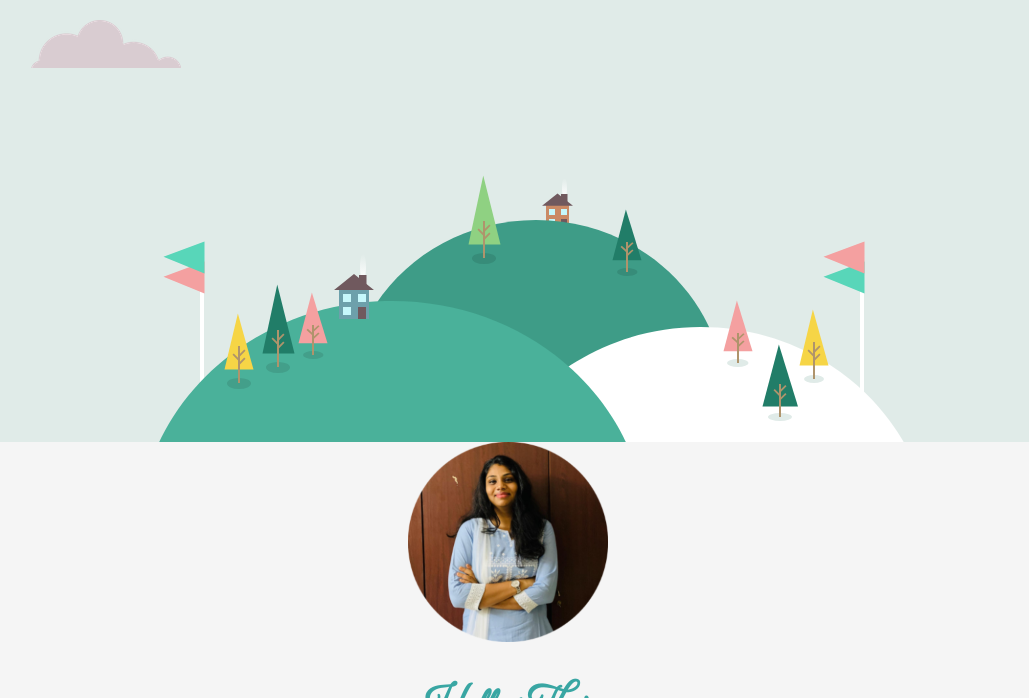
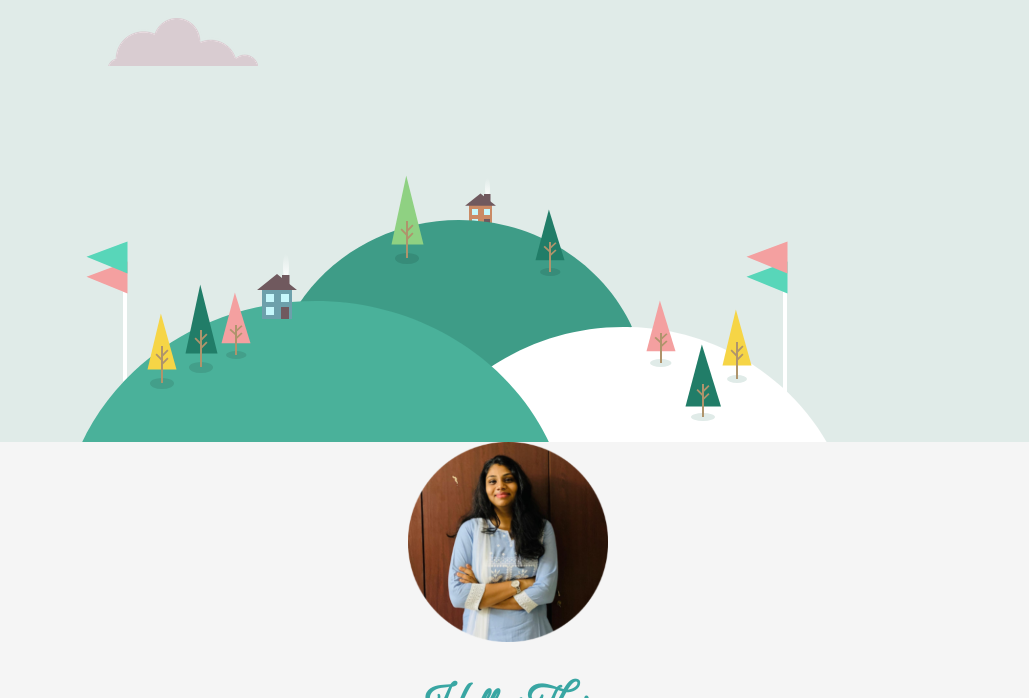
Before and after one commit to Tanu0512/Portfolio, a plain HTML site: page index.html in a window 1280 px wide. Shown: the part 402-1100 px from the top of the page, without its empty margins (132-1161 px from the left). Drawn offline with Linux system fonts and the light colour scheme.

Commit message:
Update styles.css

```diff
--- a/styles.css
+++ b/styles.css
@@ -59,8 +59,9 @@ a:hover{
    top:120px;
 }
 .bottom-cloud{
-    position: relative;
-    bottom:250px;
+   /* position: relative;
+    bottom:250px;*/
+   position:absolute;
 }
 .top-cloud{
     position: absolute;
```
